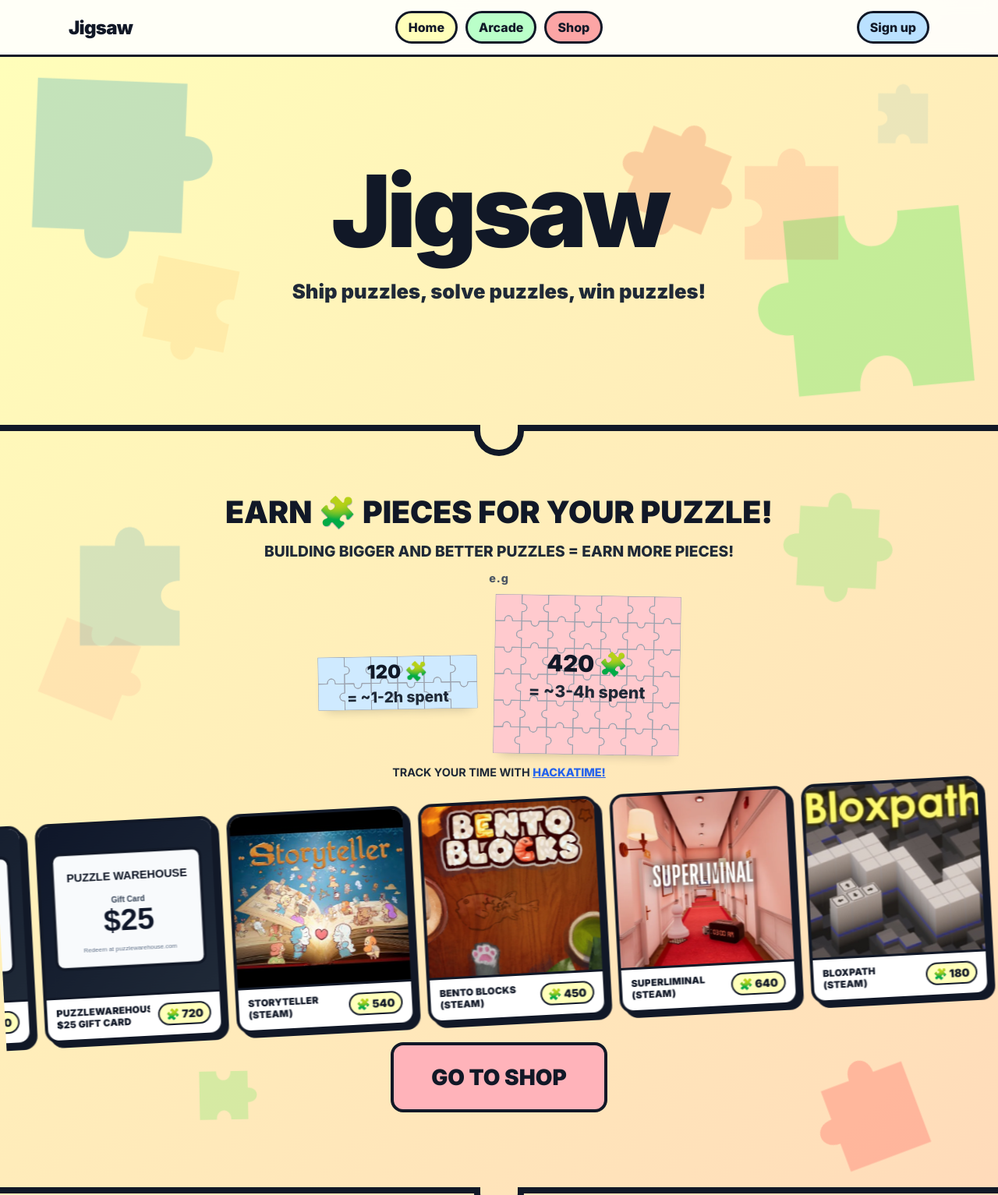
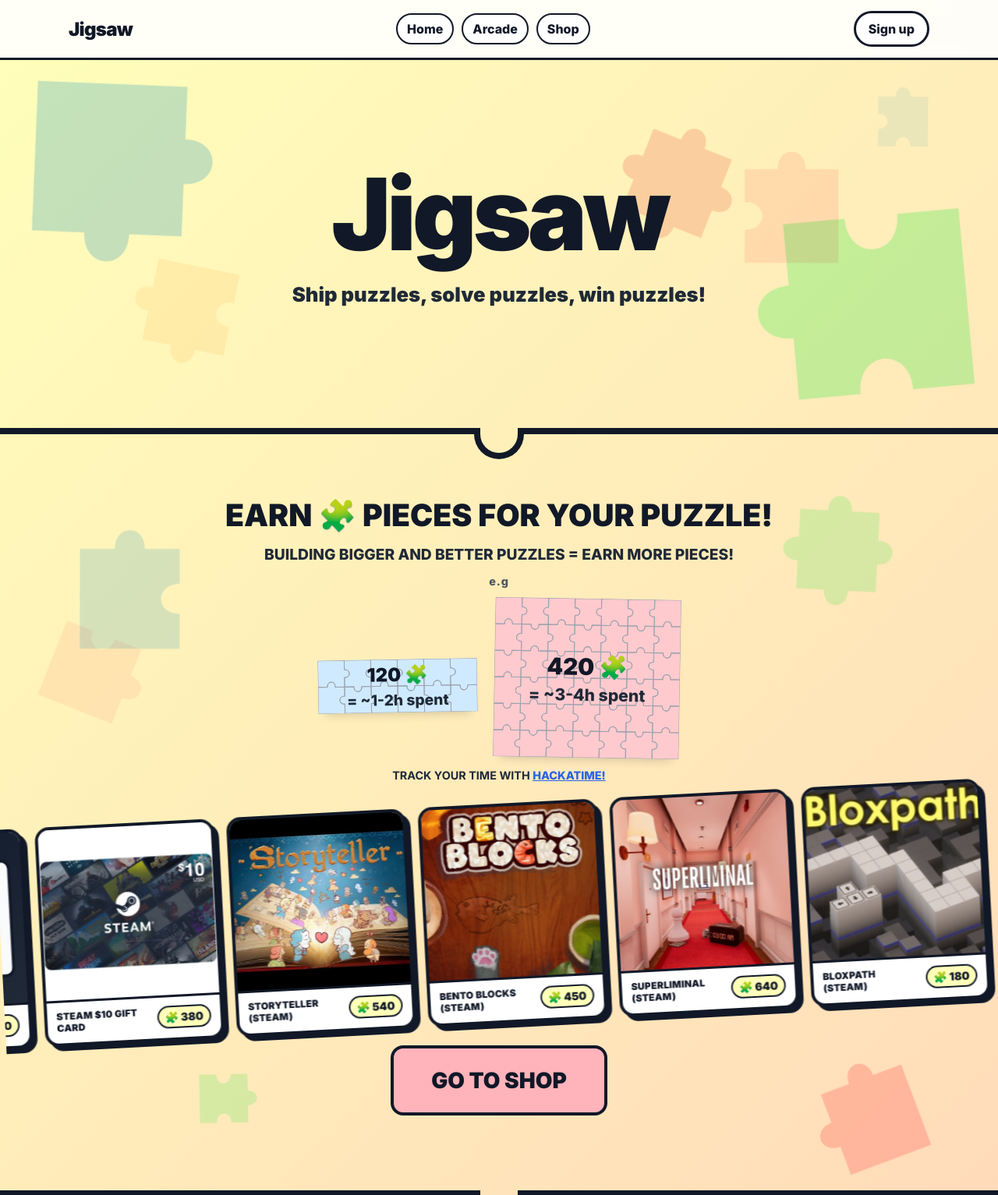
Before and after one commit to Kaiyuan-Zhao/jigsaw-hc, a website built with Vite: page frontend/index.html in a window 1280 px wide. Shown: the top 1533 px of the page at 78% size. Built offline with nearby package versions, Linux system fonts and the light colour scheme; no server answers.

Commit message:
feat: changed shop options

```diff
--- a/backend/src/piece-store.ts
+++ b/backend/src/piece-store.ts
@@ -37,6 +37,7 @@ const SHOP_CATALOG = [
 	{ id: 'puzzlewarehouse-giftcard-10', pricePieces: 360, title: 'PuzzleWarehouse $10 Gift Card' },
 	{ id: 'puzzlewarehouse-giftcard-15', pricePieces: 450, title: 'PuzzleWarehouse $15 Gift Card' },
 	{ id: 'puzzlewarehouse-giftcard-25', pricePieces: 720, title: 'PuzzleWarehouse $25 Gift Card' },
+	{ id: 'steam-giftcard-10', pricePieces: 380, title: 'Steam $10 Gift Card' },
 	{ id: 'storyteller', pricePieces: 540, title: 'Storyteller (Steam)' },
 	{ id: 'bento-blocks', pricePieces: 450, title: 'Bento Blocks (Steam)' },
 	{ id: 'superliminal', pricePieces: 640, title: 'Superliminal (Steam)' },
--- a/frontend/src/shop-display.ts
+++ b/frontend/src/shop-display.ts
@@ -12,7 +12,7 @@ const OVERLAY_VB = 320
 
 const IMG_PUZZLEWAREHOUSE_10 = new URL('./assets/shop/puzzlewarehouse-giftcard-10.svg', import.meta.url).href
 const IMG_PUZZLEWAREHOUSE_15 = new URL('./assets/shop/puzzlewarehouse-giftcard-15.svg', import.meta.url).href
-const IMG_PUZZLEWAREHOUSE_25 = new URL('./assets/shop/puzzlewarehouse-giftcard-25.svg', import.meta.url).href
+const IMG_STEAM_GIFTCARD_10 = new URL('./assets/shop/steam-giftcard-10.jpg', import.meta.url).href
 const IMG_STORYTELLER = new URL('./assets/shop/storyteller.jpg', import.meta.url).href
 const IMG_BENTO_BLOCKS = new URL('./assets/shop/bento-blocks.jpg', import.meta.url).href
 const IMG_SUPERLIMINAL = new URL('./assets/shop/superliminal.jpg', import.meta.url).href
@@ -38,11 +38,11 @@ export const SHOP_ITEMS: readonly ShopDisplayItem[] = [
 		blurb: 'Gift card from PuzzleWarehouse.',
 	},
 	{
-		id: 'puzzlewarehouse-giftcard-25',
-		title: 'PuzzleWarehouse $25 Gift Card',
-		image: IMG_PUZZLEWAREHOUSE_25,
-		pricePieces: 720,
-		blurb: 'Gift card from PuzzleWarehouse.',
+		id: 'steam-giftcard-10',
+		title: 'Steam $10 Gift Card',
+		image: IMG_STEAM_GIFTCARD_10,
+		pricePieces: 380,
+		blurb: 'Steam Wallet gift card reward option.',
 	},
 	{
 		id: 'storyteller',
--- a/frontend/src/style.css
+++ b/frontend/src/style.css
@@ -28,14 +28,12 @@ body {
   max-width: var(--c-max-content);
   margin: 0 auto;
   padding: 14px 24px;
-  display: grid;
-  grid-template-columns: minmax(0, 1fr) auto minmax(0, 1fr);
-  align-items: center;
-  gap: 12px;
+  display: flex;
+  align-items: center;
+  justify-content: space-between;
 }
 
 .c-site-logo {
-  justify-self: start;
   text-decoration: none;
   color: var(--c-ink);
   font-weight: var(--c-weight-black);
@@ -44,58 +42,44 @@ body {
 }
 
 .c-site-nav {
-  justify-self: center;
   display: flex;
   align-items: center;
   gap: 10px;
 }
 
-.c-site-nav-link,
-.c-site-signup,
-.c-site-logout {
+.c-site-nav-link {
   text-decoration: none;
-  display: inline-flex;
-  align-items: center;
-  justify-content: center;
-  color: var(--c-ink);
-  background: var(--c-surface-subtle);
+  color: var(--c-ink);
+  background: var(--c-surface);
+  border: var(--c-border-thin) solid var(--c-ink);
+  border-radius: var(--c-radius-pill);
+  padding: 8px 12px;
+  font-weight: var(--c-weight-extrabold);
+}
+
+.c-site-nav-link:hover {
+  border-style: dashed;
+  transform: translateY(-1px);
+}
+
+.c-site-signup {
+  text-decoration: none;
+  color: var(--c-ink);
+  background: var(--c-surface);
   border: var(--c-border-strong) solid var(--c-ink);
   border-radius: var(--c-radius-pill);
-  padding: 8px 14px;
-  min-height: 40px;
+  padding: 10px 16px;
   font-weight: var(--c-weight-extrabold);
-  transition: transform var(--c-transition-fast), border-style var(--c-transition-fast), background-color var(--c-transition-fast);
-}
-
-.c-site-nav-link:hover,
-.c-site-signup:hover,
-.c-site-logout:hover {
+}
+
+.c-site-signup:hover {
+  transform: translateY(-1px);
   border-style: dashed;
-  transform: translateY(-1px);
-}
-
-.c-site-nav-link--home {
-  background: var(--c-pastel-yellow);
-}
-
-.c-site-nav-link--arcade {
-  background: var(--c-pastel-green);
-}
-
-.c-site-nav-link--shop {
-  background: #fca5a5;
-}
-
-.c-site-signup {
-  background: var(--c-pastel-blue);
 }
 
 .c-site-auth {
-  justify-self: end;
-  display: flex;
-  align-items: center;
-  justify-content: flex-end;
-  min-width: 0;
+  display: flex;
+  align-items: center;
 }
 
 .c-site-user-wrap {
@@ -118,8 +102,17 @@ body {
 }
 
 .c-site-logout {
-  background: var(--c-pastel-pink);
+  border: var(--c-border-strong) solid var(--c-ink);
+  border-radius: var(--c-radius-pill);
+  background: var(--c-surface);
+  color: var(--c-ink);
+  padding: 8px 12px;
+  font-weight: var(--c-weight-extrabold);
   cursor: pointer;
+}
+
+.c-site-logout:hover {
+  border-style: dashed;
 }
 
 .c-site-piece-pill {
@@ -809,7 +802,6 @@ h1, h2, h3, h4 {
 
 .c-arcade-cta {
   margin-top: 24px;
-  background: var(--c-pastel-green);
 }
 
 /* ============================================================
@@ -2077,10 +2069,11 @@ h1, h2, h3, h4 {
   width: 100%;
   height: 100%;
   object-fit: cover;
+  object-position: center;
   display: block;
   opacity: 0.72;
   filter: grayscale(0.72) brightness(0.78) saturate(0.35);
-  transform: scale(calc(var(--c-shop-img-scale, 1) * 0.90));
+  transform: scale(var(--c-shop-img-scale, 1));
   transform-origin: center center;
   transition: transform 0.2s ease, filter 0.45s ease, opacity 0.45s ease;
 }
```
Also changed, not shown: frontend/src/assets/shop/steam-giftcard-10.jpg (added).
